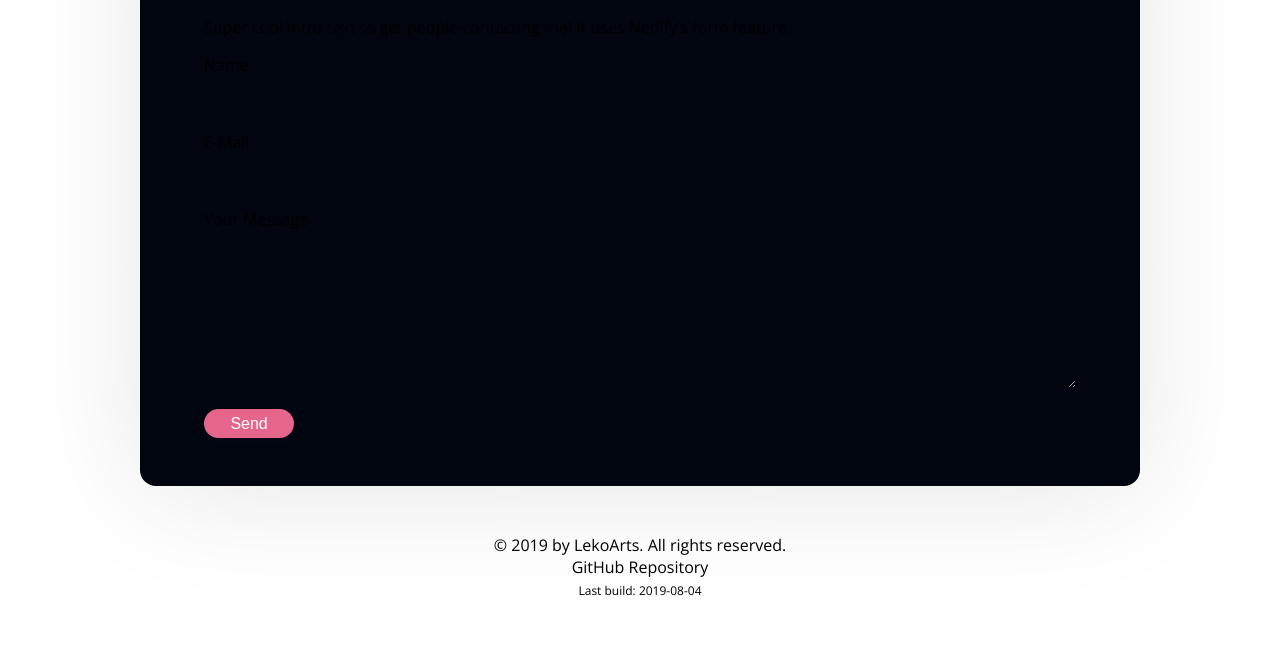
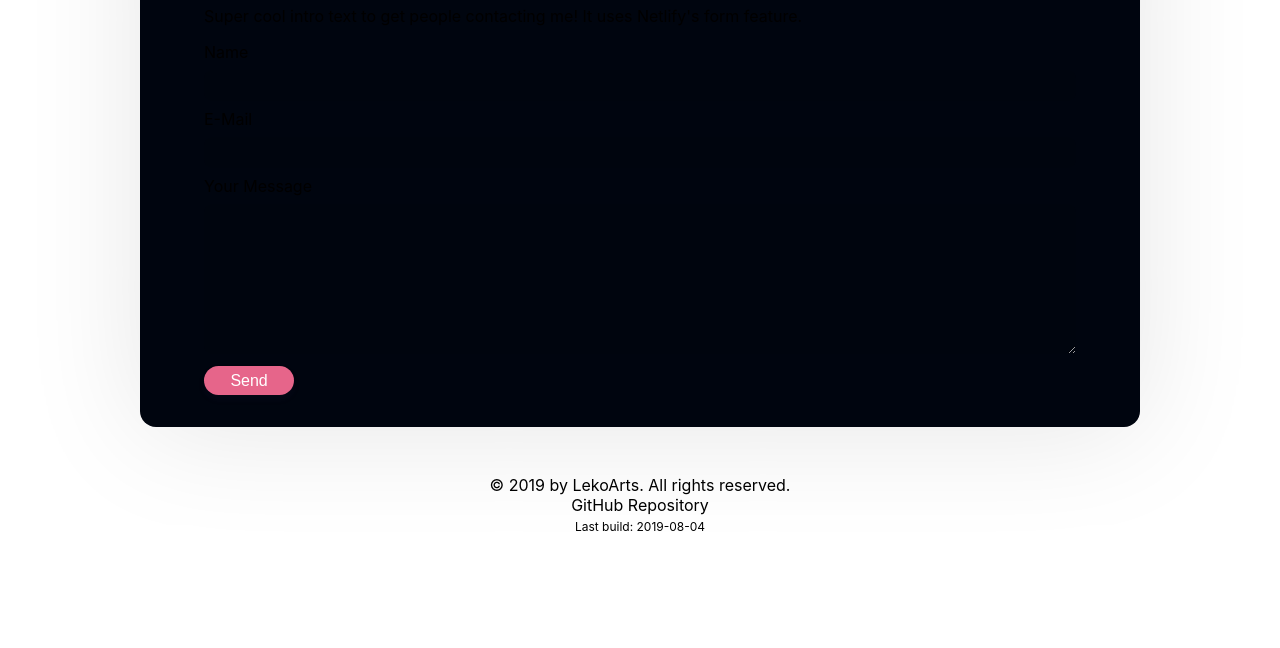
Before and after one commit to dunordic/thenorthern.dev, a Gatsby site: page /contact in a window 1280 px wide. Shown: the part 238-886 px from the top of the page. After the commit the page ends 821 px from the top, so only its background shows below. Built offline with nearby package versions, Linux system fonts and the light colour scheme; Gatsby itself is replaced by a stand-in of ours; some packages are replaced by stand-ins of ours; a web font is replaced by a local one.

Commit message:
chore (fonts): updating to theme

```diff
--- a/config/theme.js
+++ b/config/theme.js
@@ -40,8 +40,8 @@ export const fontSize = {
 };
 
 export const fontFamily = {
-  serif: `'Bitter', -apple-system, BlinkMacSystemFont, 'Segoe UI', 'Roboto', 'Helvetica', 'Arial', serif`,
-  sansSerif: `'Open Sans', -apple-system, BlinkMacSystemFont, 'Segoe UI', 'Roboto', 'Helvetica', 'Arial', sans-serif`,
+  serif: `'FiraCode', -apple-system, BlinkMacSystemFont, 'Segoe UI', 'Roboto', 'Helvetica', 'Arial', serif`,
+  sansSerif: `'League Spartan VF', -apple-system, BlinkMacSystemFont, 'Segoe UI', 'Roboto', 'Helvetica', 'Arial', sans-serif`,
 };
 
 export const breakpoints = {
--- a/gatsby-browser.js
+++ b/gatsby-browser.js
@@ -1,6 +1,3 @@
-import 'typeface-bitter';
-import 'typeface-open-sans';
-
 import { wrapRootElement as wrap } from './wrap-root-element';
 
 export const wrapRootElement = wrap;
--- a/package.json
+++ b/package.json
@@ -35,9 +35,7 @@
     "react": "^16.8.6",
     "react-dom": "^16.8.6",
     "react-helmet": "^5.2.1",
-    "react-live": "^2.1.2",
-    "typeface-bitter": "^0.0.71",
-    "typeface-open-sans": "^0.0.54"
+    "react-live": "^2.1.2"
   },
   "keywords": [
     "gatsby",
--- a/src/components/Layout.js
+++ b/src/components/Layout.js
@@ -20,6 +20,17 @@ const generateStyles = (obj, name) =>
   );
 
 const globalStyles = css`
+
+  @font-face {
+    font-family: 'League Spartan VF';
+    src: url('LeagueSpartanVariable.ttf');
+  }
+
+  @font-face {
+    font-family: 'FiraCode';
+    src: url('FiraCode-VF.ttf');
+  }
+
   *,
   *:before,
   *:after {
--- a/src/pages/contact.js
+++ b/src/pages/contact.js
@@ -1,5 +1,3 @@
-/* eslint jsx-a11y/label-has-for:0 */
-
 import React from 'react';
 import Helmet from 'react-helmet';
 import { Link } from 'gatsby';
@@ -23,7 +21,7 @@ const Content = styled.div`
     padding: 2rem 1.5rem;
   }
   form {
-    p {
+    & > div {
       label,
       input {
         display: block;
@@ -65,27 +63,27 @@ const Contact = () => (
           data-netlify-honeypot="bot-field"
           action="/success"
         >
-          <p>
+          <div>
             <label htmlFor="contact-name">
               Name
               <input name="name" id="contact-name" type="text" required />
             </label>
-          </p>
-          <p>
+          </div>
+          <div>
             <label htmlFor="contact-email">
               E-Mail{' '}
               <input name="email" id="contact-email" type="email" required />
             </label>
-          </p>
-          <p>
+          </div>
+          <div>
             <label htmlFor="contact-message">
               Your Message{' '}
               <textarea name="message" id="contact-message" required />
             </label>
-          </p>
-          <p>
+          </div>
+          <div>
             <Button>Send</Button>
-          </p>
+          </div>
           <input type="hidden" name="form-name" value="contact-form" />
         </form>
       </Content>
```
Also changed, not shown: src/pages/success.js (deleted, +0 -58 lines), 1 other file.
